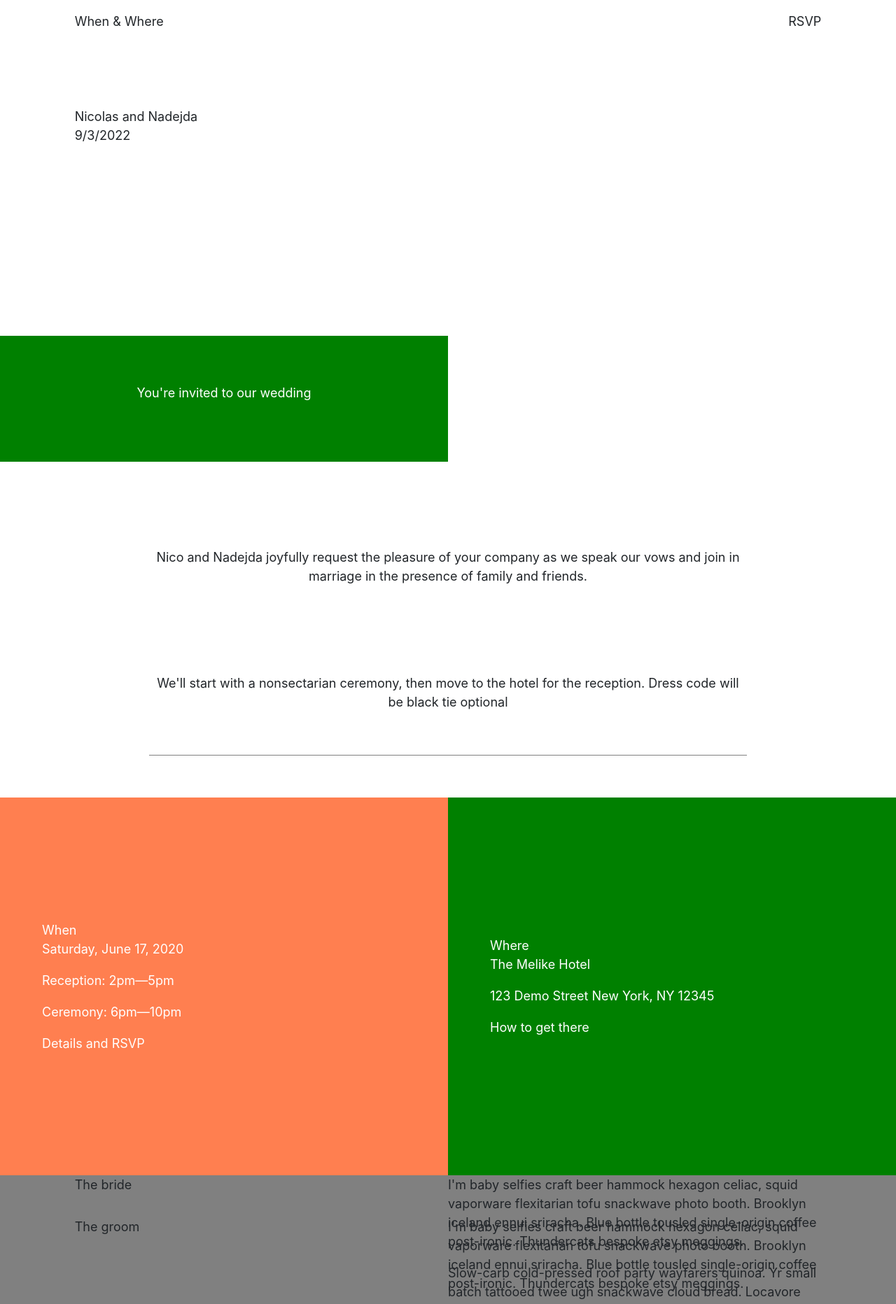
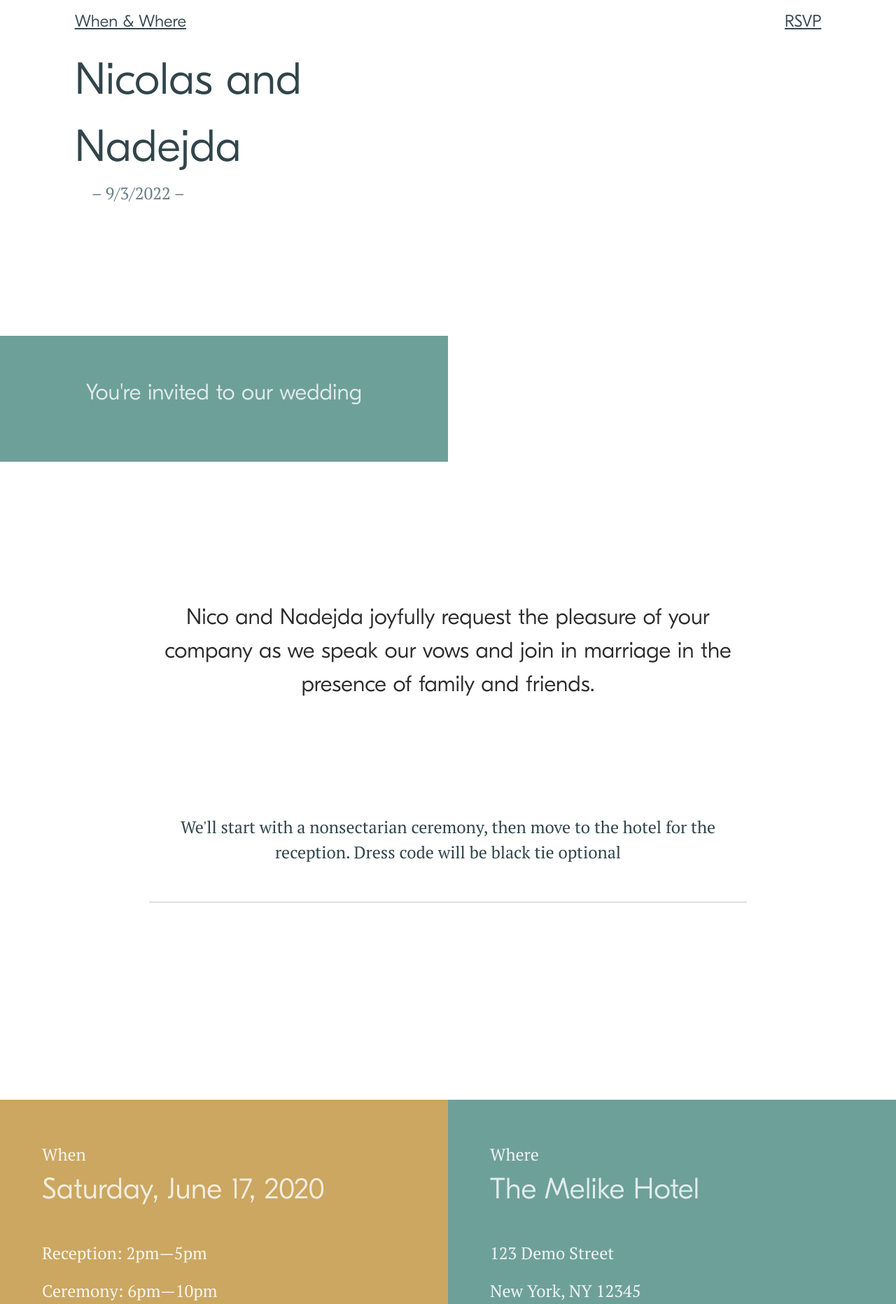
Before and after one commit to WeHateNick/nico-and-nadejda-wedding, a Next.js app: page / in a window 1280 px wide. Shown: the top 1864 px of the page at 70% size. Built offline with nearby package versions, Linux system fonts and the light colour scheme.

Commit message:
applied fonts and layout adjustments

```diff
--- a/pages/index.js
+++ b/pages/index.js
@@ -1,8 +1,11 @@
 import Head from "next/head";
 import Image from "next/image";
 import styles from "../styles/Home.module.scss";
+import classNames from "classnames/bind";
 
 export default function Home() {
+  const cx = classNames.bind(styles);
+
   return (
     <div className={styles.container}>
       <Head>
@@ -23,7 +26,7 @@ export default function Home() {
       <main className={styles.main}>
         <div className={styles.title__container}>
           <h1 className={styles.title}>Nicolas and Nadejda</h1>
-          <h2 className={styles.subtitle}>9/3/2022</h2>
+          <h2 className={styles.subtitle}>&ndash; 9/3/2022 &ndash;</h2>
         </div>
         <div className={styles.hero__container}>
           <div className={styles.hero__tagline}>
@@ -45,27 +48,40 @@ export default function Home() {
             </p>
           </div>
         </section>
+      </main>
+      <div className={styles.content__secondary}>
         <section className={styles.details__container}>
           <div className={styles.details__when}>
             <h2>When</h2>
-            <p>Saturday, June 17, 2020</p>
+            <p className={styles.details__highlight}>Saturday, June 17, 2020</p>
             <p>Reception: 2pm—5pm</p>
             <p>Ceremony: 6pm—10pm</p>
-            <a href="#" alt="RSVP">
+            <a className={styles.details__action} href="#" alt="RSVP">
               Details and RSVP
             </a>
           </div>
           <div className={styles.details__where}>
             <h2>Where</h2>
-            <p>The Melike Hotel</p>
-            <p>123 Demo Street New York, NY 12345</p>
-            <a href="#" alt="How to get there">
+            <p className={styles.details__highlight}>The Melike Hotel</p>
+            <p>123 Demo Street</p>
+            <p>New York, NY 12345</p>
+
+            <a
+              className={styles.details__action}
+              href="#"
+              alt="How to get there"
+            >
               How to get there
             </a>
           </div>
         </section>
         <section className={styles.profiles__container}>
-          <div className={styles.profiles__single__container}>
+          <div
+            className={cx(
+              "profiles__single__container",
+              "profiles__single--bride"
+            )}
+          >
             <h2 className={styles.profiles__single__title}>The bride</h2>
             <div className={styles.profiles__single__content}>
               <p>
@@ -92,13 +108,18 @@ export default function Home() {
                 Slow-carb cold-pressed roof party wayfarers quinoa. Yr small
                 batch tattooed twee ugh snackwave cloud bread. Locavore
                 waistcoat palo santo street art cardigan aesthetic enamel pin
-                flannel schlitz plaid artisan church-key keffiyeh disrupt
+                flannel schlitz plaid artisan church-key keffiy eh disrupt
                 drinking vinegar. Cliche aesthetic whatever kale chips raclette
                 umami edison bulb master cleanse cloud bread.
               </p>
             </div>
           </div>
-          <div className={styles.profiles__single__container}>
+          <div
+            className={cx(
+              "profiles__single__container",
+              "profiles__single--groom"
+            )}
+          >
             <h2 className={styles.profiles__single__title}>The groom</h2>
             <div className={styles.profiles__single__content}>
               <p>
@@ -143,7 +164,7 @@ export default function Home() {
             </p>
           </div>
         </section>
-      </main>
+      </div>
       <footer className={styles.footer}>Nicolas and Nadejda</footer>
     </div>
   );
--- a/styles/Home.module.scss
+++ b/styles/Home.module.scss
@@ -1,10 +1,11 @@
-@use "variables";
+@use "variables" as var;
 
 // Layout
 //========
 
 .navigation {
   @extend .grid;
+  grid-auto-rows: 60px;
   align-items: center;
   &__when {
     grid-column: 2 / span 5;
@@ -17,6 +18,7 @@
 
 .main {
   @extend .grid;
+  grid-auto-rows: 60px;
   .title__container {
     grid-column: 2 / span 5;
     grid-row: span 4;
@@ -28,6 +30,7 @@
     &__container {
       grid-row: span 6;
       @extend .grid;
+      grid-auto-rows: 60px;
       align-content: flex-end;
     }
     &__tagline {
@@ -38,11 +41,14 @@
       align-items: center;
     }
   }
+}
+
 .invite,
 .closer {
   &__container {
-      grid-row: span 8;
+    grid-row: span 12;
     @extend .grid;
+    grid-auto-rows: 60px;
     align-self: center;
   }
   &__primary,
@@ -57,13 +63,17 @@
     }
   }
   &__primary {
-      grid-row: span 3;
+    grid-row: span 6;
   }
   &__secondary {
     grid-row: span 3;
-      border-bottom: thin solid gray;
+    border-bottom: thin solid var.$color--gray--lightest;
   }
 }
+
+.content__secondary {
+  @extend .grid;
+  margin-top: 24vh;
   .details {
     &__container {
       grid-row: span 9;
@@ -81,55 +91,122 @@
   }
   .profiles {
     &__container {
-      // background-color: sandybrown;
       @extend .grid;
-      grid-row: span 24;
     }
     &__single {
       &__container {
+        grid-column: 2/-2;
         @extend .grid;
+        padding: 42vh 0;
       }
       &__title {
-        grid-column: 2 / 7;
+        grid-column: 1 / 7;
+        margin: 0;
       }
       &__content {
-        grid-column: 7 / -2;
-        grid-row: auto;
+        grid-column: 7 / -1;
+      }
+      &--bride {
+        border-bottom: thin solid var.$color--gray--lightest;
       }
     }
   }
 }
 
-.hero__tagline {
-  background-color: green;
-  color: white;
+// Styles
+//========
+
+.navigation {
+  @extend .link--nav;
 }
 
-.profiles {
-  &__container {
-    background-color: gray;
+.main {
+  @extend .copy--regular;
+}
+
+.title {
+  @extend .display--large;
+}
+
+.subtitle {
+  @extend .copy--secondary;
+  padding-left: 1em;
+  color: var.$color--gray;
+}
+
+.hero__tagline {
+  @extend .copy--highlight;
+  background-color: var.$color--background--accent;
+  color: var.$color--white--80;
+}
+
+.invite {
+  &__primary {
+    @extend .copy--highlight;
+  }
+  &__secondary {
+    @extend .copy--secondary;
   }
 }
 
 .details {
   &__when,
   &__where {
-    color: white;
     padding: 60px;
+    @extend .copy--regular;
+    color: var.$color--white--90;
   }
   &__when {
-    background-color: coral;
+    background-color: var.$color--background--accent--secondary;
   }
   &__where {
-    background-color: green;
+    background-color: var.$color--background--accent;
+  }
+  &__highlight {
+    @extend .display--medium;
+    color: var.$color--white--80;
+    margin-bottom: 1em;
+  }
+  &__action {
+    @extend .link--action;
+    color: var.$color--white--90;
+    margin-top: 1.5em;
+    &:hover {
+      color: var.$color--white--80;
+    }
+  }
+}
+
+.profiles {
+  &__container {
+    background-color: var.$color--background--secondary--alt;
+  }
+  &__single {
+    &__title {
+      @extend .display--large;
+    }
+    &__content {
+      @extend .copy--secondary;
+    }
+  }
+}
+
+.closer {
+  &__primary {
+    @extend .copy--highlight;
+    padding-top: 4em;
+  }
+  &__secondary {
+    @extend .copy--secondary;
+    padding-bottom: 4em;
   }
 }
 
 .footer {
+  @extend .copy--highlight;
   display: flex;
   flex: 1;
-  padding: 2rem 0;
-  border-top: 1px solid #eaeaea;
+  padding: 24vh 0 8vh;
   justify-content: center;
   align-items: center;
 }
--- a/styles/_variables.scss
+++ b/styles/_variables.scss
@@ -1,6 +1,83 @@
 .grid {
   display: grid;
   grid-template-columns: repeat(12, 1fr);
-  grid-auto-rows: 60px;
   grid-column: 1/-1;
 }
+
+$font-family--copy: "PT Serif", -apple-system, BlinkMacSystemFont, Segoe UI,
+  Roboto, Oxygen, Ubuntu, Cantarell, Fira Sans, Droid Sans, Helvetica Neue,
+  sans-serif;
+
+$font-family--display: "GT Eesti", -apple-system, BlinkMacSystemFont, Segoe UI,
+  Roboto, Oxygen, Ubuntu, Cantarell, Fira Sans, Droid Sans, Helvetica Neue,
+  sans-serif;
+
+$color--background--primary: #fbfeff;
+$color--background--secondary: #f8f8f8;
+$color--background--accent: #6ea09a;
+$color--background--secondary--alt: #eeeae2;
+$color--background--accent--secondary: #cba761;
+$color--action: #384b51;
+$color--gray: #6a7e85;
+$color--gray--dark: #31454b;
+$color--gray--lightest: rgba(0, 0, 0, 0.24);
+$color--white--80: rgba(255, 255, 255, 0.8);
+$color--white--90: rgba(255, 255, 255, 0.9);
+$color--black--primary: #2b2b2b;
+
+.copy {
+  &--regular {
+    font-family: $font-family--copy;
+    font-weight: 400;
+    font-size: 24px;
+    color: $color--gray--dark;
+  }
+  &--secondary {
+    font-family: $font-family--copy;
+    font-weight: 400;
+    font-size: 24px;
+    color: $color--gray--dark;
+  }
+  &--highlight {
+    font-family: $font-family--display;
+    font-weight: 300;
+    font-size: 32px;
+    color: $color--black--primary;
+  }
+}
+
+.display {
+  &--medium {
+    font-family: $font-family--display;
+    font-weight: 300;
+    font-size: 42px;
+    color: $color--gray--dark;
+  }
+  &--large {
+    font-family: $font-family--display;
+    font-weight: 300;
+    font-size: 64px;
+    color: $color--gray--dark;
+  }
+}
+
+.link {
+  &--nav {
+    font-family: $font-family--display;
+    font-weight: 300;
+    font-size: 24px;
+    color: $color--action;
+    text-decoration: underline;
+    &:hover {
+      color: $color--action;
+    }
+  }
+  &--action {
+    font-family: $font-family--display;
+    font-weight: 300;
+    font-size: 24px;
+    text-decoration: underline;
+    text-transform: uppercase;
+    color: $color--gray;
+  }
+}
```
Lines whose indentation alone changed are shown as unchanged.
